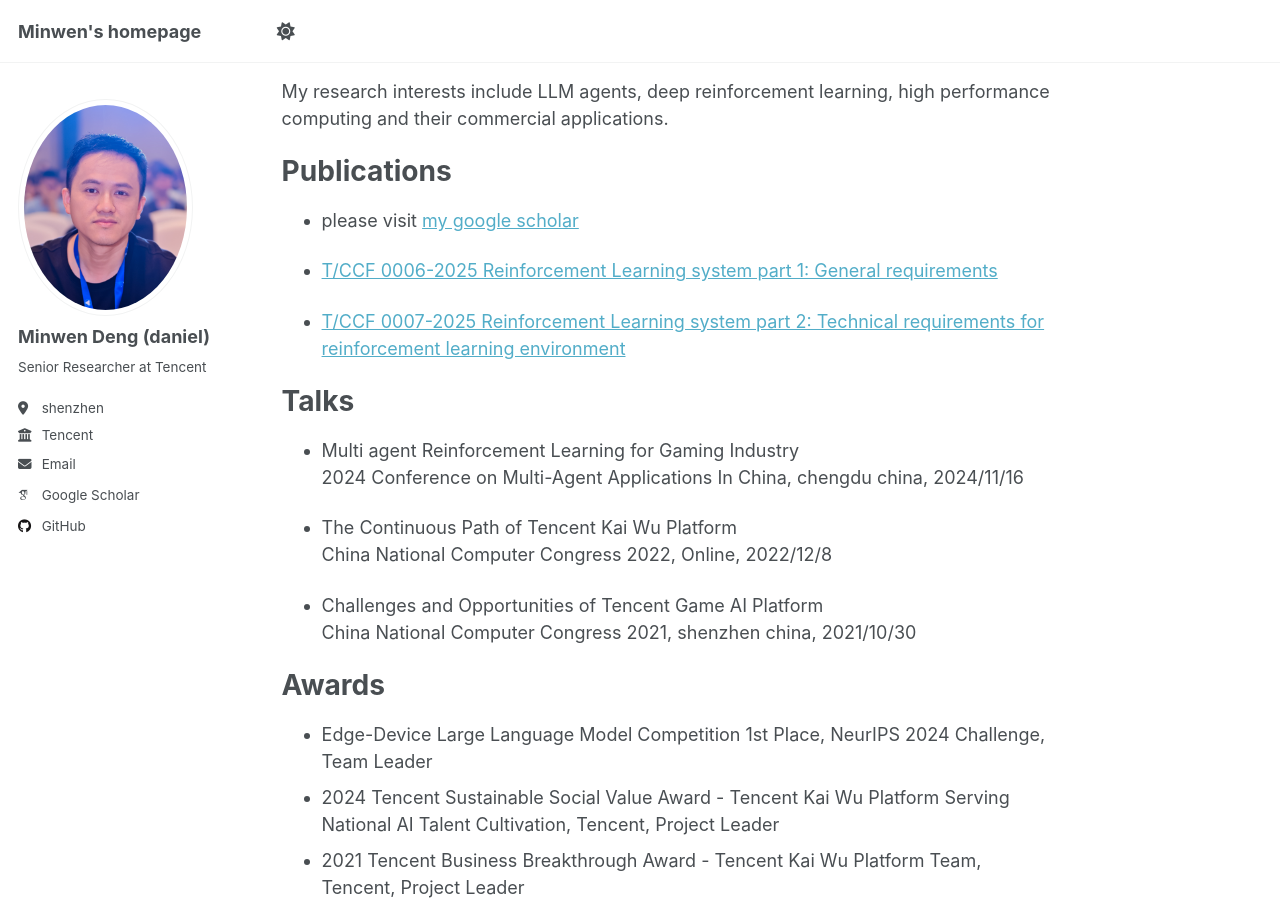
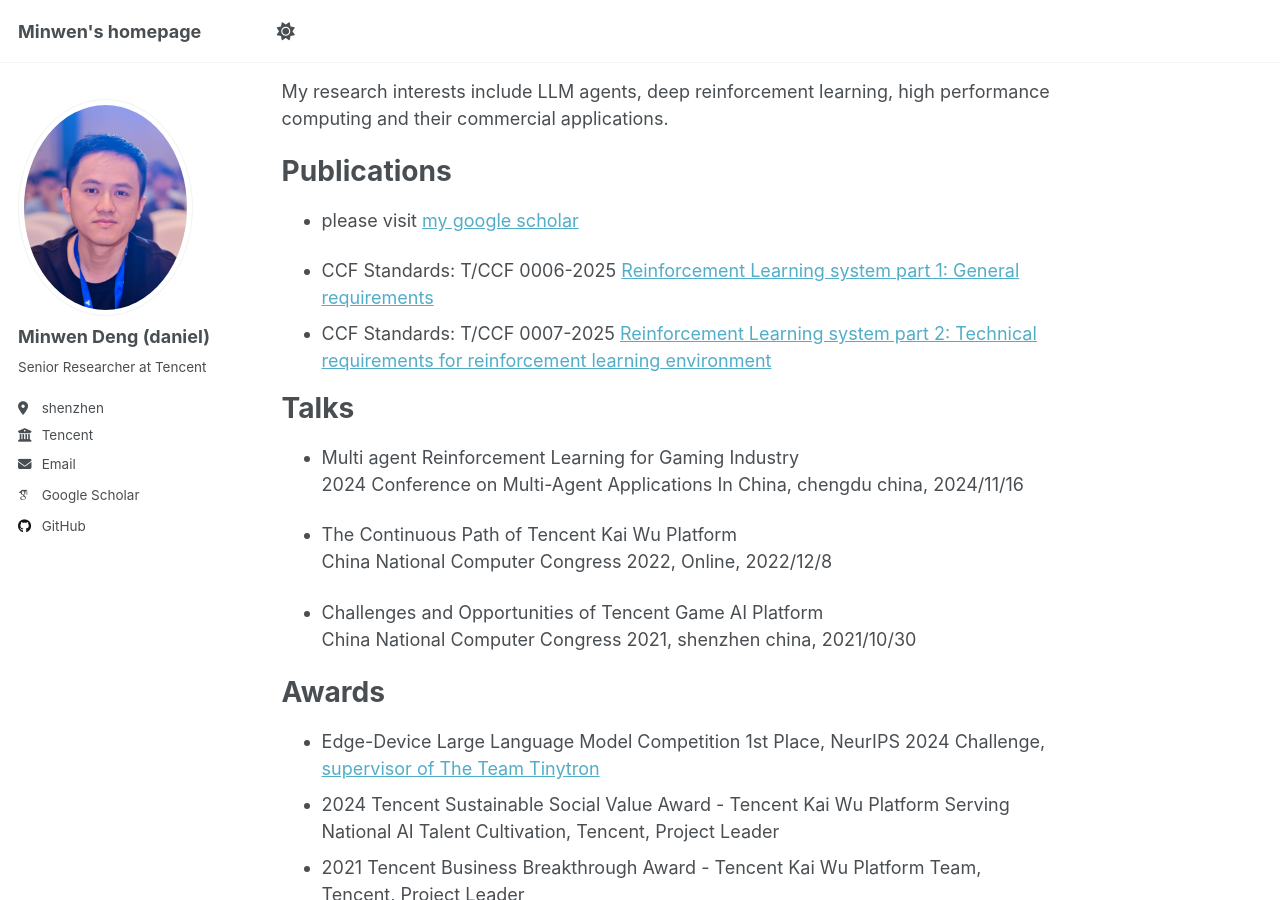
Before and after one commit to dengminwen/dengminwen.github.io, a Jekyll site: the page built from _pages/about.md, in a window 1280 px wide and 900 px high, scrolled down 508 px. Built offline with Jekyll 4.4.1, drawn with Linux system fonts in a browser that asks for light colours; some web fonts are replaced; a script that is not in the unit is left out.

Commit message:
Update about.md

```diff
--- a/_pages/about.md
+++ b/_pages/about.md
@@ -21,9 +21,8 @@ Publications
 ======
 - please visit [my google scholar](https://scholar.google.com/citations?hl=en&user=ITTsOOcAAAAJ)
 
-- [T/CCF 0006-2025 Reinforcement Learning system part 1: General requirements](https://www.ccf.org.cn/Standards/ccfbz/ccf-yfbbz/2025-06-05/843338.shtml) <br>
-
-- [T/CCF 0007-2025 Reinforcement Learning system part 2: Technical requirements for reinforcement learning environment](https://www.ccf.org.cn/Standards/ccfbz/ccf-yfbbz/2025-06-05/843339.shtml) <br>
+- CCF Standards: T/CCF 0006-2025 [Reinforcement Learning system part 1: General requirements](https://www.ccf.org.cn/Standards/ccfbz/ccf-yfbbz/2025-06-05/843338.shtml) <br>
+- CCF Standards: T/CCF 0007-2025 [Reinforcement Learning system part 2: Technical requirements for reinforcement learning environment](https://www.ccf.org.cn/Standards/ccfbz/ccf-yfbbz/2025-06-05/843339.shtml) <br>
 
 
 Talks
@@ -39,7 +38,7 @@ China National Computer Congress 2021, shenzhen china, 2021/10/30
 
 Awards
 ======
-- Edge-Device Large Language Model Competition 1st Place, NeurIPS 2024 Challenge, Team Leader
+- Edge-Device Large Language Model Competition 1st Place, NeurIPS 2024 Challenge, [supervisor of The Team Tinytron](https://edge-llms-challenge.github.io/edge-llm-challenge.github.io/leaderboard)
 - 2024 Tencent Sustainable Social Value Award - Tencent Kai Wu Platform Serving National AI Talent Cultivation, Tencent, Project Leader
 - 2021 Tencent Business Breakthrough Award - Tencent Kai Wu Platform Team, Tencent, Project Leader
 - 2019 Tencent Business Breakthrough Award - Juewu AI Project Team, Tencent, Training-Infrastructure Leader
```
